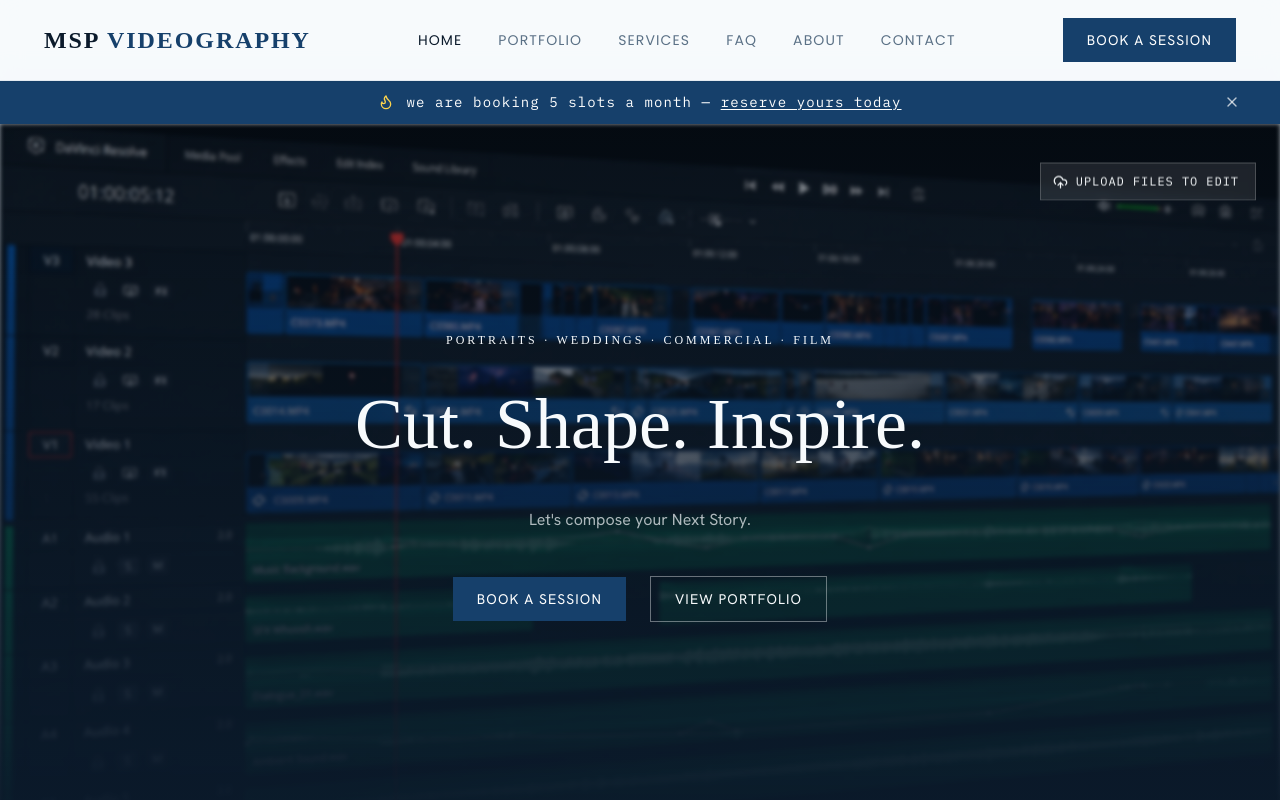
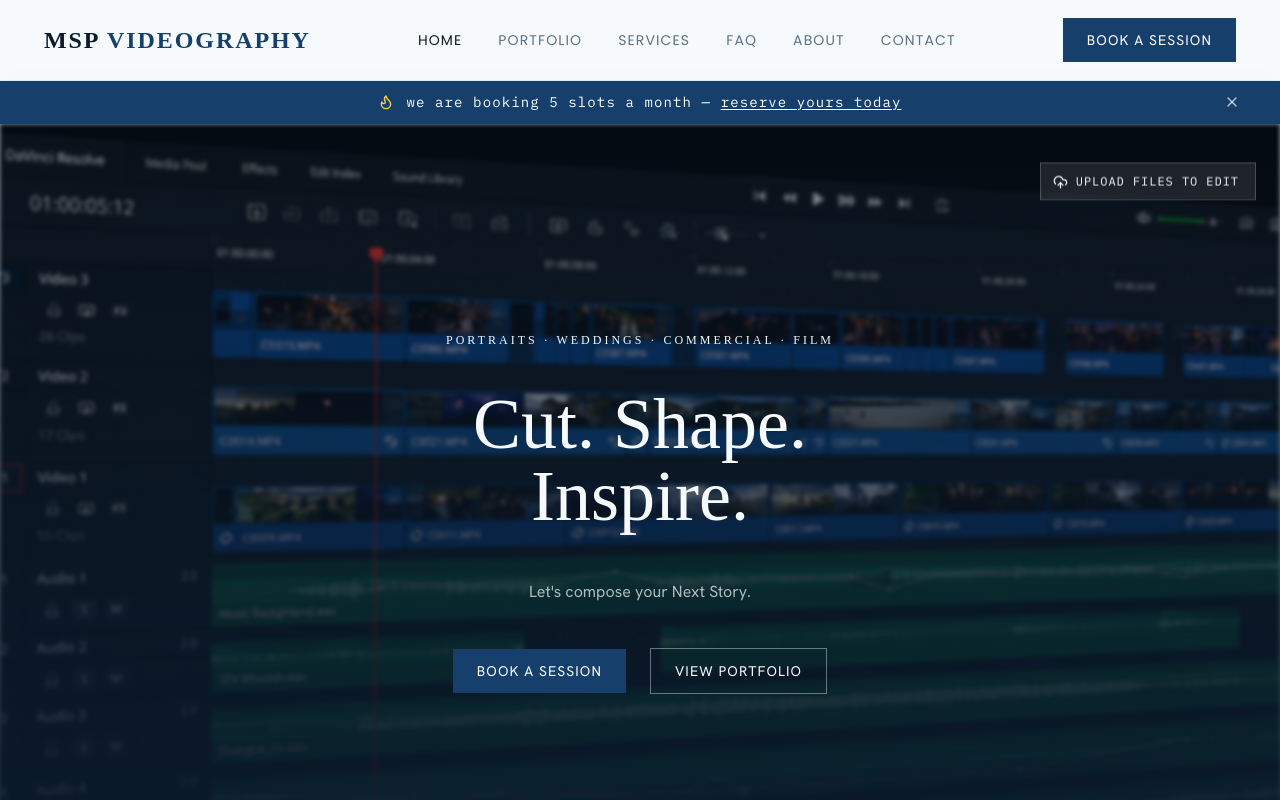
Before and after one commit to Arav034/MSP-Videography-cloud, a React (Vite) app in the folder customer-app/: page / in a window 1280 px wide. Shown: the top 800 px of the page. Built offline with nearby package versions, Linux system fonts and the light colour scheme; no server answers.

Commit message:
size increase in hero

```diff
--- a/customer-app/src/pages/home/Hero.jsx
+++ b/customer-app/src/pages/home/Hero.jsx
@@ -25,7 +25,7 @@ export default function Hero() {
         <div className="absolute inset-0 bg-gradient-to-t from-ink via-ink/70 to-ink/40" />
       </div>
 
-      <div className="relative max-w-7xl mx-auto px-6 md:px-10 py-52 md:py-52 flex flex-col items-center text-center">
+      <div className="relative max-w-xl mx-auto px-6 md:px-10 py-52 md:py-52 flex flex-col items-center text-center">
         <span className="eyebrow mb-6 text-frost/70">
           <p className="font-display text-l md:text-l text-frost">
             Portraits · Weddings · Commercial · Film
```
